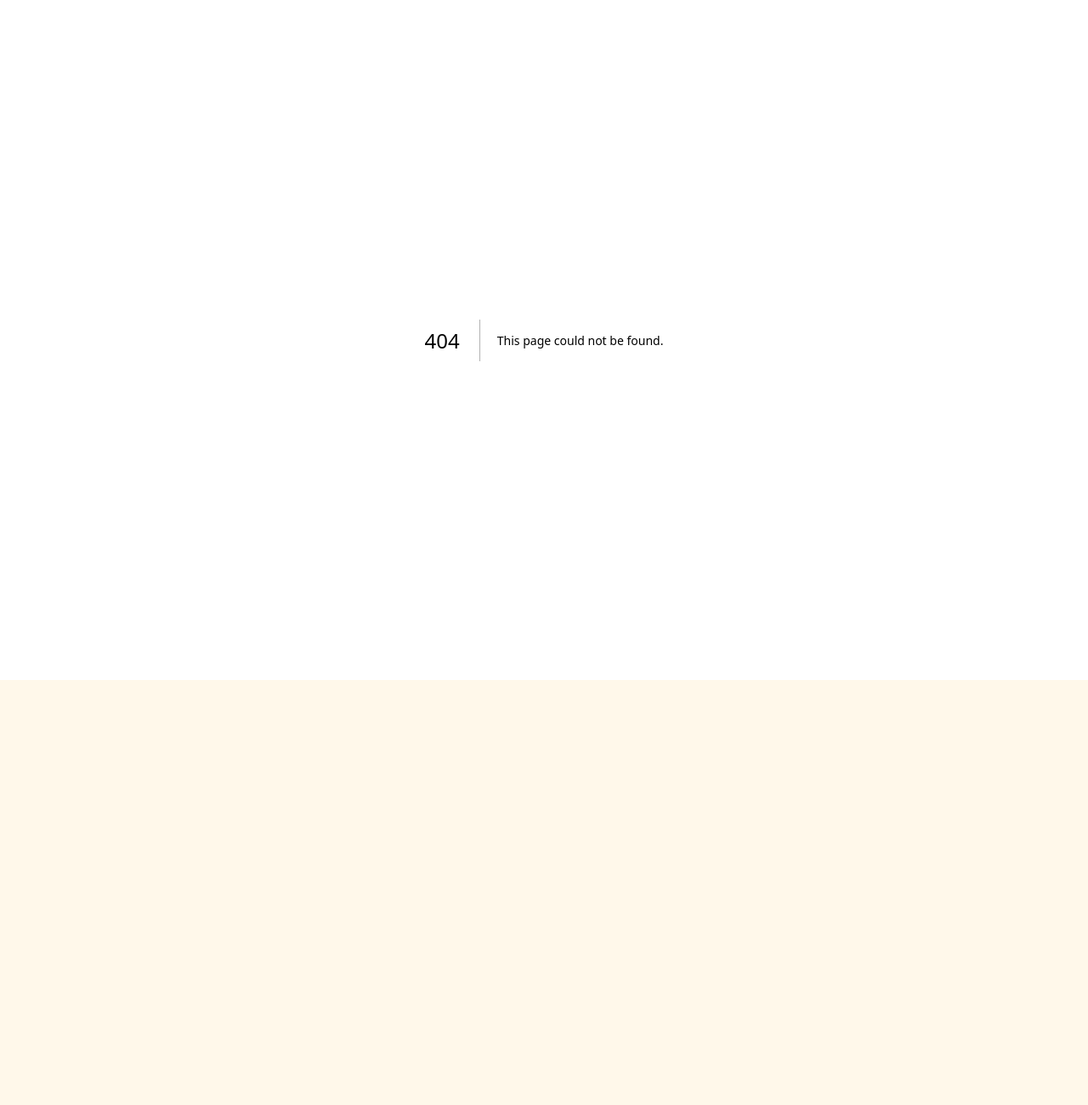
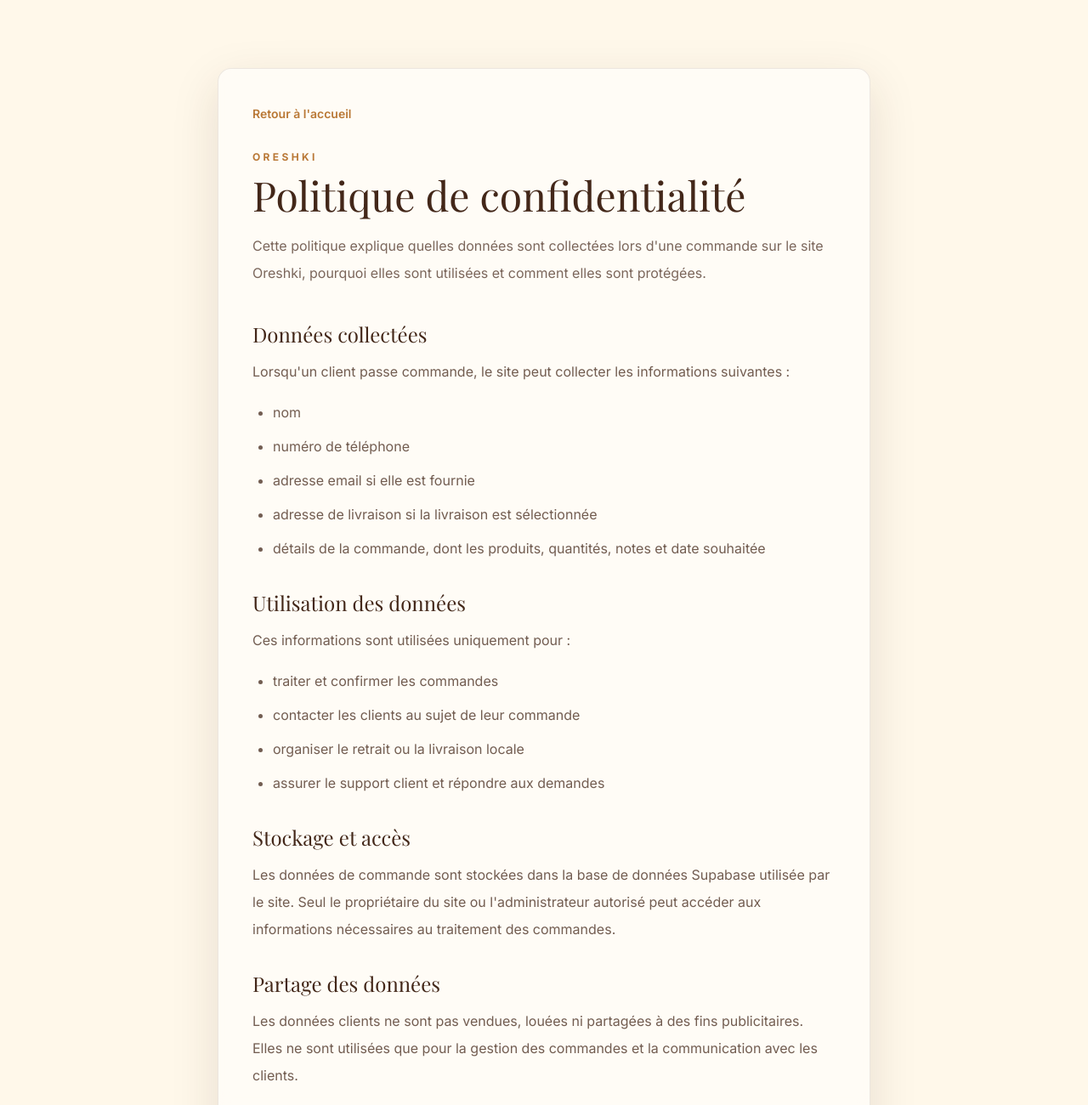
Before and after one commit to ruseremian/oreshki.github.io, a Next.js app: page /privacy in a window 1280 px wide. Before the commit this address had no page. Shown: the top 1300 px of the page at 85% size. Before the commit the page ends 800 px from the top, so only its background shows below. Built offline with nearby package versions, Linux system fonts and the light colour scheme; a web font is replaced by a local one.

Commit message:
Add legal pages

```diff
--- a/app/page.tsx
+++ b/app/page.tsx
@@ -7,6 +7,7 @@ import { CartDrawer } from "@/components/cart-drawer";
 import { CartProvider, useCart } from "@/components/cart-provider";
 import { Contact } from "@/components/sections/contact";
 import { Hero } from "@/components/sections/hero";
+import { LegalFooter } from "@/components/legal-footer";
 import { Navigation } from "@/components/sections/navigation";
 import { Products } from "@/components/sections/products";
 import { Reviews } from "@/components/sections/reviews";
@@ -62,6 +63,7 @@ function LandingPage() {
         <Reviews content={content.reviews} />
         <Contact content={content.contact} />
       </main>
+      <LegalFooter />
       <CartDrawer
         open={cartOpen}
         onOpenChange={setCartOpen}
--- /dev/null
+++ b/app/privacy/page.tsx
@@ -0,0 +1,121 @@
+import type { Metadata } from "next";
+import Link from "next/link";
+
+import { LegalFooter } from "@/components/legal-footer";
+
+export const metadata: Metadata = {
+  title: "Politique de confidentialité | Oreshki",
+  description:
+    "Politique de confidentialité du site Oreshki concernant les commandes, les données clients et leur utilisation."
+};
+
+const collectedData = [
+  "nom",
+  "numéro de téléphone",
+  "adresse email si elle est fournie",
+  "adresse de livraison si la livraison est sélectionnée",
+  "détails de la commande, dont les produits, quantités, notes et date souhaitée"
+];
+
+const purposes = [
+  "traiter et confirmer les commandes",
+  "contacter les clients au sujet de leur commande",
+  "organiser le retrait ou la livraison locale",
+  "assurer le support client et répondre aux demandes"
+];
+
+export default function PrivacyPage() {
+  return (
+    <div className="min-h-screen bg-cream text-cocoa">
+      <main className="px-4 py-16 sm:px-6 sm:py-20 lg:px-8">
+        <article className="mx-auto max-w-3xl rounded-2xl border border-cocoa/10 bg-white/55 px-6 py-10 shadow-soft backdrop-blur sm:px-10">
+          <Link
+            href="/"
+            className="text-sm font-semibold text-caramel transition hover:text-cocoa"
+          >
+            Retour à l&apos;accueil
+          </Link>
+
+          <header className="mt-8">
+            <p className="text-xs font-bold uppercase tracking-[0.28em] text-caramel">
+              Oreshki
+            </p>
+            <h1 className="mt-3 font-serif text-4xl leading-tight text-cocoa sm:text-5xl">
+              Politique de confidentialité
+            </h1>
+            <p className="mt-5 text-base leading-8 text-cocoa/70">
+              Cette politique explique quelles données sont collectées lors d&apos;une
+              commande sur le site Oreshki, pourquoi elles sont utilisées et comment
+              elles sont protégées.
+            </p>
+          </header>
+
+          <div className="mt-10 space-y-8 text-base leading-8 text-cocoa/75">
+            <section>
+              <h2 className="font-serif text-2xl text-cocoa">Données collectées</h2>
+              <p className="mt-3">
+                Lorsqu&apos;un client passe commande, le site peut collecter les
+                informations suivantes :
+              </p>
+              <ul className="mt-4 list-disc space-y-2 pl-6">
+                {collectedData.map((item) => (
+                  <li key={item}>{item}</li>
+                ))}
+              </ul>
+            </section>
+
+            <section>
+              <h2 className="font-serif text-2xl text-cocoa">Utilisation des données</h2>
+              <p className="mt-3">Ces informations sont utilisées uniquement pour :</p>
+              <ul className="mt-4 list-disc space-y-2 pl-6">
+                {purposes.map((item) => (
+                  <li key={item}>{item}</li>
+                ))}
+              </ul>
+            </section>
+
+            <section>
+              <h2 className="font-serif text-2xl text-cocoa">Stockage et accès</h2>
+              <p className="mt-3">
+                Les données de commande sont stockées dans la base de données Supabase
+                utilisée par le site. Seul le propriétaire du site ou l&apos;administrateur
+                autorisé peut accéder aux informations nécessaires au traitement des
+                commandes.
+              </p>
+            </section>
+
+            <section>
+              <h2 className="font-serif text-2xl text-cocoa">Partage des données</h2>
+              <p className="mt-3">
+                Les données clients ne sont pas vendues, louées ni partagées à des fins
+                publicitaires. Elles ne sont utilisées que pour la gestion des commandes
+                et la communication avec les clients.
+              </p>
+            </section>
+
+            <section>
+              <h2 className="font-serif text-2xl text-cocoa">Cookies et stockage local</h2>
+              <p className="mt-3">
+                Le site peut utiliser le stockage local du navigateur (localStorage)
+                pour conserver temporairement le panier et la préférence de langue. Ces
+                informations restent dans le navigateur du client et servent à améliorer
+                l&apos;expérience de commande.
+              </p>
+            </section>
+
+            <section>
+              <h2 className="font-serif text-2xl text-cocoa">Correction ou suppression</h2>
+              <p className="mt-3">
+                Les clients peuvent demander la correction ou la suppression de leurs
+                données personnelles liées à une commande. Pour toute demande concernant
+                vos données, contactez-nous via le formulaire de contact ou nos réseaux
+                sociaux.
+              </p>
+            </section>
+          </div>
+        </article>
+      </main>
+      <LegalFooter />
+    </div>
+  );
+}
--- /dev/null
+++ b/app/terms/page.tsx
@@ -0,0 +1,88 @@
+import type { Metadata } from "next";
+import Link from "next/link";
+
+import { LegalFooter } from "@/components/legal-footer";
+
+export const metadata: Metadata = {
+  title: "Conditions d'utilisation | Oreshki",
+  description:
+    "Conditions d'utilisation du site Oreshki pour les commandes de desserts artisanaux."
+};
+
+const terms = [
+  {
+    title: "Activité",
+    body:
+      "Le site Oreshki présente et permet de commander des oreshki faits maison et des desserts artisanaux préparés en petites quantités."
+  },
+  {
+    title: "Disponibilité et préparation",
+    body:
+      "Les commandes sont soumises à disponibilité. Les produits sont préparés en petites séries afin de préserver leur fraîcheur et leur qualité. Le délai de préparation est généralement de 24 à 48h."
+  },
+  {
+    title: "Retrait et livraison",
+    body:
+      "Un retrait ou une livraison locale peut être organisé après confirmation de la commande. Les détails pratiques sont convenus directement avec le client."
+  },
+  {
+    title: "Prix et paiement",
+    body:
+      "Les prix sont indiqués en euros. Le paiement peut être demandé lors de la confirmation de commande ou effectué au moment du retrait ou de la livraison."
+  },
+  {
+    title: "Annulation",
+    body:
+      "Pour annuler une commande, le client doit contacter Oreshki dès que possible. Les commandes annulées ne sont pas comptabilisées comme chiffre d'affaires."
+  },
+  {
+    title: "Allergènes",
+    body:
+      "Les produits peuvent contenir du gluten, du lait, des oeufs, des fruits à coque ou des traces de fruits à coque. Les clients concernés par des allergies doivent le signaler avant de commander."
+  },
+  {
+    title: "Refus ou annulation d'une commande",
+    body:
+      "Le vendeur peut refuser ou annuler une commande si cela est nécessaire, notamment en cas d'indisponibilité, de contrainte de préparation, d'informations incomplètes ou de situation empêchant le retrait ou la livraison."
+  }
+];
+
+export default function TermsPage() {
+  return (
+    <div className="min-h-screen bg-cream text-cocoa">
+      <main className="px-4 py-16 sm:px-6 sm:py-20 lg:px-8">
+        <article className="mx-auto max-w-3xl rounded-2xl border border-cocoa/10 bg-white/55 px-6 py-10 shadow-soft backdrop-blur sm:px-10">
+          <Link
+            href="/"
+            className="text-sm font-semibold text-caramel transition hover:text-cocoa"
+          >
+            Retour à l&apos;accueil
+          </Link>
+
+          <header className="mt-8">
+            <p className="text-xs font-bold uppercase tracking-[0.28em] text-caramel">
+              Oreshki
+            </p>
+            <h1 className="mt-3 font-serif text-4xl leading-tight text-cocoa sm:text-5xl">
+              Conditions d&apos;utilisation
+            </h1>
+            <p className="mt-5 text-base leading-8 text-cocoa/70">
+              Ces conditions encadrent l&apos;utilisation du site Oreshki et les commandes
+              de desserts artisanaux proposées aux clients.
+            </p>
+          </header>
+
+          <div className="mt-10 space-y-8 text-base leading-8 text-cocoa/75">
+            {terms.map((item) => (
+              <section key={item.title}>
+                <h2 className="font-serif text-2xl text-cocoa">{item.title}</h2>
+                <p className="mt-3">{item.body}</p>
+              </section>
+            ))}
+          </div>
+        </article>
+      </main>
+      <LegalFooter />
+    </div>
+  );
+}
--- /dev/null
+++ b/components/legal-footer.tsx
@@ -0,0 +1,22 @@
+import Link from "next/link";
+
+export function LegalFooter() {
+  return (
+    <footer className="border-t border-cocoa/10 bg-cream/65">
+      <div className="mx-auto flex max-w-7xl flex-col items-center justify-between gap-4 px-4 py-8 text-center text-sm text-cocoa/65 sm:flex-row sm:px-6 sm:text-left lg:px-8">
+        <p>Oreshki - desserts artisanaux faits maison.</p>
+        <nav
+          aria-label="Liens légaux"
+          className="flex flex-wrap items-center justify-center gap-x-5 gap-y-2"
+        >
+          <Link href="/privacy" className="transition hover:text-caramel">
+            Politique de confidentialité
+          </Link>
+          <Link href="/terms" className="transition hover:text-caramel">
+            Conditions d&apos;utilisation
+          </Link>
+        </nav>
+      </div>
+    </footer>
+  );
+}
```
